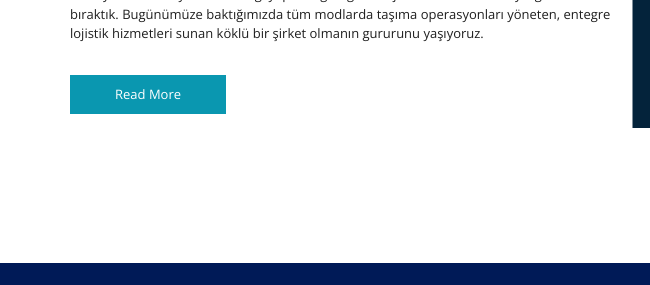
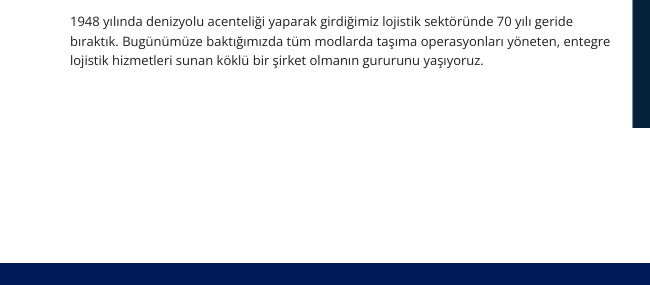
Before and after one commit to Kerem-Ishik/Kerem-Ishik.github.io, a plain HTML site: page about.html in a window 1280 px wide. Shown: the part 377-662 px from the top of the page, 0-650 px from the left. Drawn offline with nearby package versions, Linux system fonts and the light colour scheme; some packages are replaced by stand-ins of ours; grey boxes are pictures that could not be loaded.

Commit message:
removed unnecessary linking

```diff
--- a/about.html
+++ b/about.html
@@ -156,7 +156,6 @@
                                 hizmetleri sunan köklü bir şirket olmanın
                                 gururunu yaşıyoruz.
                             </p>
-                            <a href=""> Read More </a>
                         </div>
                     </div>
                     <div class="col-md-6">
```
